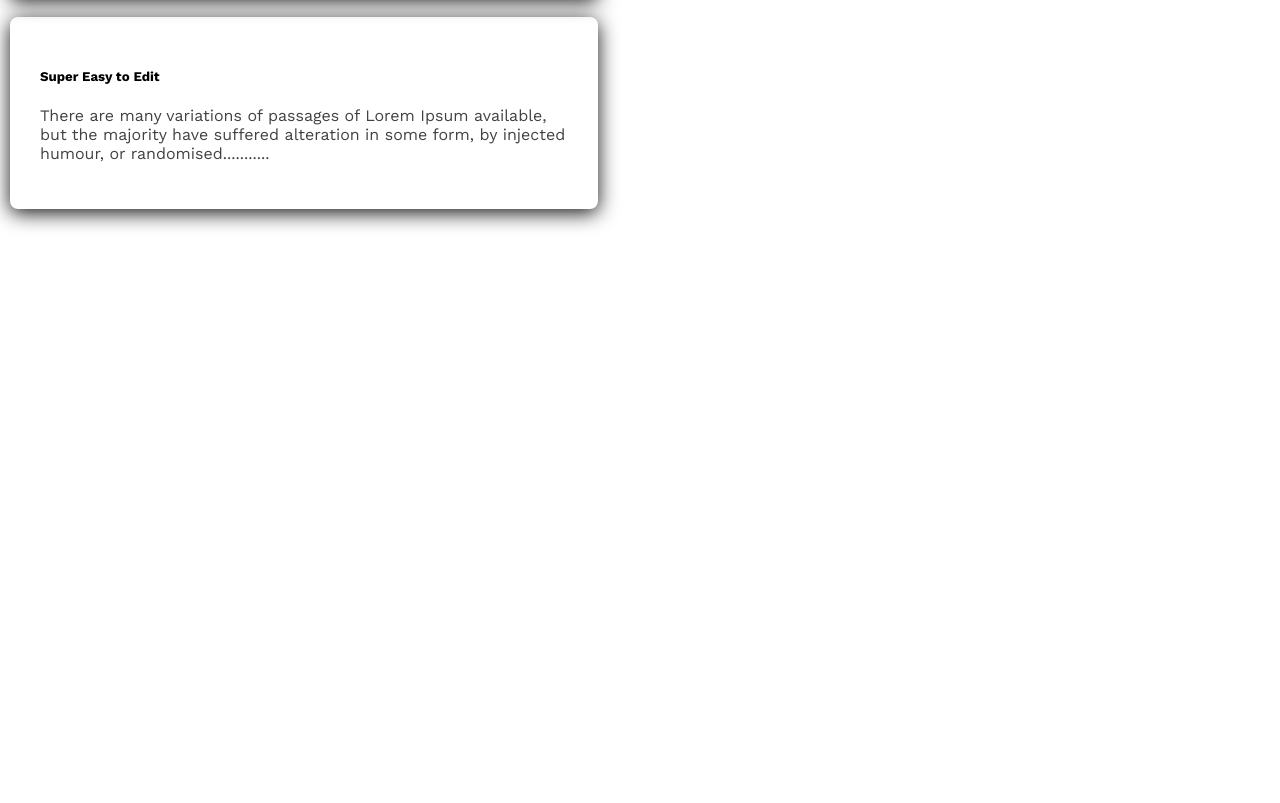
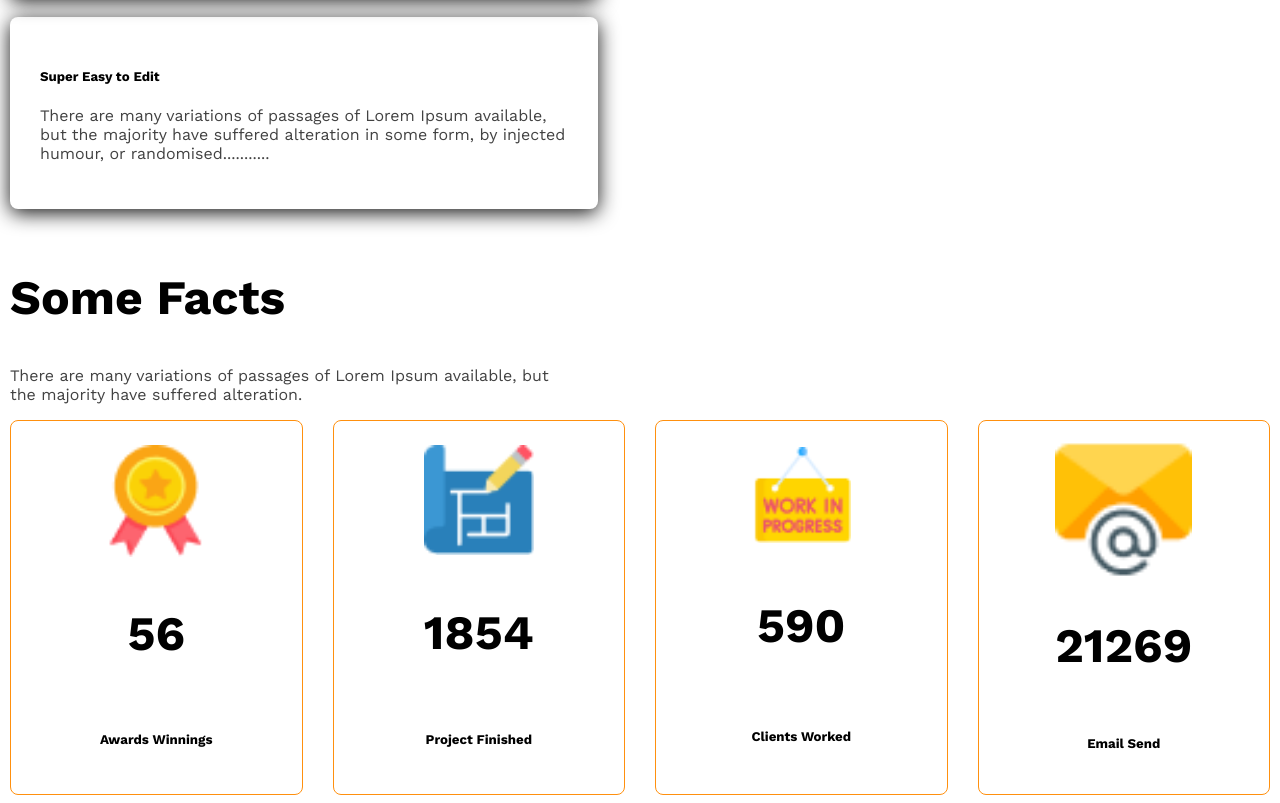
Before and after one commit to fareaz/Architects-webside, a plain HTML site: page index.html in a window 1280 px wide. Shown: the part 2813-3616 px from the top of the page. Before the commit the page ends 3050 px from the top, so only its background shows below. Drawn offline with nearby package versions, Linux system fonts and the light colour scheme.

Commit message:
added facts section

```diff
--- a/index.html
+++ b/index.html
@@ -68,6 +68,33 @@
             </button>
             </div>
         </section>
+        <section class="facts">
+                <h2 class="font">Some Facts</h2>
+                <p>There are many variations of passages of Lorem Ipsum available, but <br> the majority have suffered alteration.</p>
+                <div class="skills-container">
+
+                    <div class="skill">
+                        <img src="./images/icons/ribon.png" alt="">
+                        <h2>56</h2>
+                        <h5>Awards Winnings</h5>
+                    </div>
+                    <div class="skill">
+                        <img src="./images/icons/projects.png" alt="">
+                        <h2>1854</h2>
+                        <h5>Project Finished</h5>
+                    </div>
+                    <div class="skill">
+                        <img src="./images/icons/customers.png" alt="">
+                        <h2>590</h2>
+                        <h5>Clients Worked</h5>
+                    </div>
+                    <div class="skill">
+                        <img src="./images/icons/email.png" alt="">
+                        <h2>21269</h2>
+                        <h5>Email Send</h5>
+                    </div>
+                </div>
+        </section>
     </main>
     <footer></footer>
 </body>
--- a/styles/style.css
+++ b/styles/style.css
@@ -20,7 +20,10 @@ main{
 .flex{
     display: flex;
 }
-
+.font{
+    font-size: 3rem;
+    font-weight: 700;
+}
 .dark-2{
     color:rgb(66, 66, 66) ;
 }
@@ -140,8 +143,29 @@ gap: 50px;
      font-size: 4rem;
     font-weight: 700;
 }
-
-
+/* facts-style */
+.skills-container{
+    display: grid;
+    grid-template-columns: repeat(4,1fr);
+    gap: 30PX;
+}
+.skill{
+    display: grid;
+    align-items: center;
+    justify-content: center;
+    text-align: center;
+    border: 1px solid rgb(255, 144, 14);
+    border-radius: 8px;
+    padding: 20px;
+}
+.skill h2{
+    font-size: 3rem;
+    font-weight: 600px;
+}
+.skill h4{
+    font-size:1.33rem ;
+    font-weight:600px;
+}
 
 
 
@@ -169,4 +193,7 @@ gap: 50px;
     .future-img{
         text-align: center;
     }
+    .skills-container{
+        grid-template-columns:1fr
+    }
 }
```
